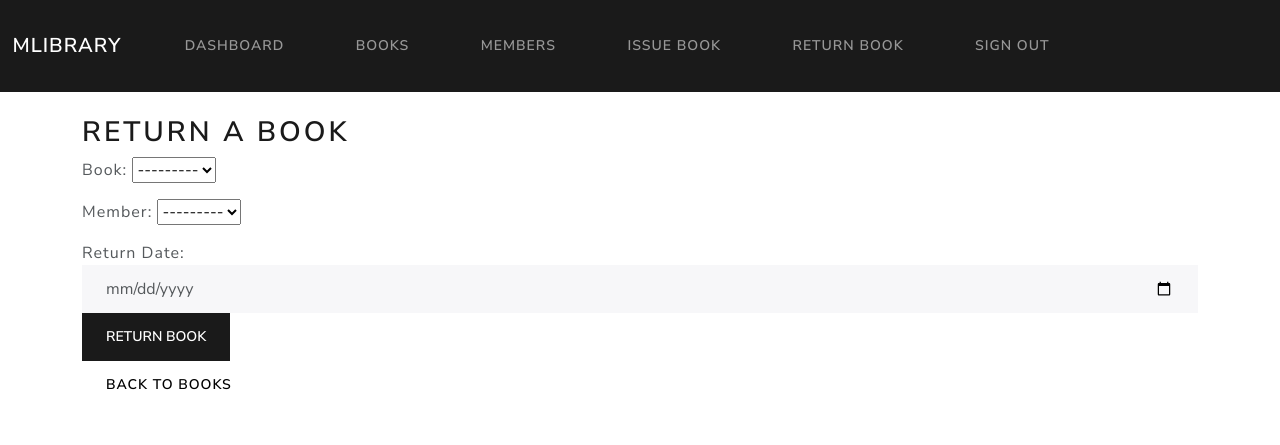
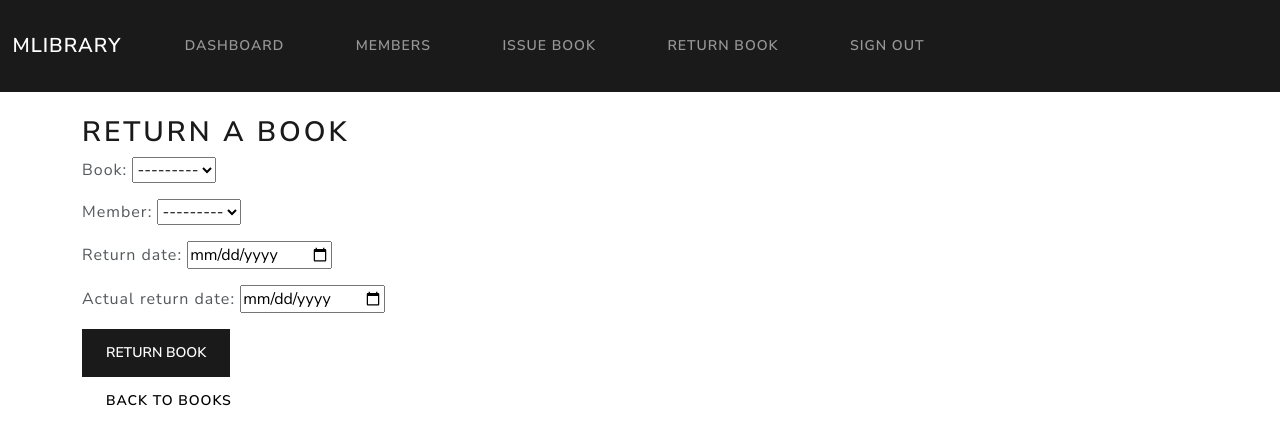
Before and after one commit to Nyae44/django-library-management, a Django app: page /transaction/return in a window 1280 px wide. Shown: the top 445 px of the page. Run offline with Django 4.2, Linux system fonts and the light colour scheme; the visitor is signed in with stand-in values (Sample User, id 1); data that the repository does not hold is empty.

Commit message:
feat: add issue and return book

```diff
--- a/main/forms.py
+++ b/main/forms.py
@@ -2,6 +2,7 @@
 from django import forms
 from django.contrib.auth.models import User
 from django.contrib.auth.forms import UserCreationForm
+from .models import Transaction
 
 class RegistrationForm(UserCreationForm):
     email = forms.EmailField(required=True, widget=forms.TextInput(attrs={'class': 'form-control'}))
@@ -14,3 +15,20 @@ class RegistrationForm(UserCreationForm):
             'password1': forms.PasswordInput(attrs={'class': 'form-control'}),
             'password2': forms.PasswordInput(attrs={'class': 'form-control'}),
         }
+
+class TransactionForm(forms.ModelForm):
+    class Meta:
+        model = Transaction
+        fields = ['book', 'member', 'return_date']
+        widgets = {
+            'return_date': forms.DateInput(attrs={'type': 'date'}),
+        }
+
+class ReturnBookForm(forms.ModelForm):
+    class Meta:
+        model = Transaction
+        fields = ['book', 'member', 'return_date','actual_return_date']
+        widgets = {
+            'return_date': forms.DateInput(attrs={'type': 'date'}),
+            'actual_return_date': forms.DateInput(attrs={'type': 'date'}),
+        }
--- a/main/templates/main/dashboard.html
+++ b/main/templates/main/dashboard.html
@@ -27,7 +27,7 @@
                 <td>{{book.quantity}}</td>
                 <td>{{book.rental_fee}}</td>
 
-                <td><a href="{% url 'book_update' book.id %}">Click here</a></td>
+                <td><a href="{% url 'book_detail' book.id %}">Click here</a></td>
             </tr>
             {% endfor %}
         {% endif %}
--- a/main/templates/main/issue-book.html
+++ b/main/templates/main/issue-book.html
@@ -10,5 +10,5 @@
         <button type="submit" class="btn btn-primary">Issue Book</button>
     </form>
 
-    <a href="{% url 'books' %}">Back to Books</a>
+    <a href="{% url 'dashboard' %}">Back to Books</a>
 {% endblock %}
--- a/main/templates/main/navbar.html
+++ b/main/templates/main/navbar.html
@@ -23,10 +23,6 @@
             {% if user.is_authenticated %}
                 <li class="nav-item">
                     <a class="nav-link" href="{% url "dashboard" %}">Dashboard</a>
-                </li>
-                &nbsp; &nbsp; &nbsp;
-                <li class="nav-item">
-                    <a class="nav-link" href="{% url 'books' %}">Books</a>
                 </li>
 
                 &nbsp; &nbsp; &nbsp;
--- a/main/templates/main/return-book.html
+++ b/main/templates/main/return-book.html
@@ -6,12 +6,6 @@
     <form method="post">
         {% csrf_token %}
         {{ form.as_p }}
-
-        <div class="form-group">
-            <label for="return_date">Return Date:</label>
-            <input type="date" name="return_date" class="form-control" required>
-        </div>
-
         <button type="submit" class="btn btn-primary">Return Book</button>
     </form>
 
--- a/main/urls.py
+++ b/main/urls.py
@@ -1,11 +1,11 @@
 from django.urls import path
-from .views import BookListView, BookCreateView, BookUpdateView, BookDeleteView, MemberListView,MemberCreateView, MemberUpdateView, MemberDeleteView, IssueBookView, ReturnBookView, WelcomePageView, DashboardView, LoginView, RegisterView,LogoutView
+from .views import BookDetailView, BookCreateView, BookUpdateView, BookDeleteView, MemberListView,MemberCreateView, MemberUpdateView, MemberDeleteView, IssueBookView, ReturnBookView, WelcomePageView, DashboardView, LoginView, RegisterView,LogoutView
 urlpatterns = [
 
     path('',WelcomePageView.as_view(),name='welcome'),
     path('dashboard/', DashboardView.as_view(), name='dashboard' ),
     # Books
-    path('books/', BookListView.as_view(), name='books'),
+    path('book/<int:pk>', BookDetailView.as_view(), name='book_detail'),
     path('books/add/', BookCreateView.as_view(), name='book_create'),
     path('books/<int:pk>/',BookUpdateView.as_view(), name='book_update'),
     path('books/<int:pk>/',BookDeleteView.as_view(), name='book_delete'),
--- a/main/views.py
+++ b/main/views.py
@@ -1,14 +1,14 @@
 from django.shortcuts import render,redirect
 from django.urls import reverse_lazy
-from django.views.generic import ListView, CreateView, UpdateView, DeleteView, TemplateView, FormView, View
+from django.views.generic import ListView, CreateView, UpdateView, DeleteView, DetailView,TemplateView, FormView, View
 from .models import Book, Member,Transaction
 from django.contrib.auth import authenticate, login, logout
 from django.contrib.auth.forms import AuthenticationForm
-from .forms import RegistrationForm
+from .forms import RegistrationForm, TransactionForm, ReturnBookForm
 from django.contrib.auth.decorators import login_required
 from django.utils.decorators import method_decorator
 from django.utils import timezone
-from datetime import timedelta
+from datetime import datetime
 
 # Create your views here.
 
@@ -55,10 +55,10 @@ class DashboardView(ListView):
     context_object_name = 'books'
 
 @method_decorator(login_required(login_url='login'),name='dispatch')
-class BookListView(ListView):
+class BookDetailView(DetailView):
     model = Book
     template_name = 'main/view-book.html'
-    context_object_name = 'books'
+    context_object_name = 'book'
 
 @method_decorator(login_required(login_url='login'),name='dispatch')
 class BookCreateView(CreateView):
@@ -71,8 +71,10 @@ class BookCreateView(CreateView):
 class BookUpdateView(UpdateView):
     model = Book
     template_name = 'main/update-book.html'
-    fields = ['title', 'author', 'quantity', 'rental_fee']
-    success_url = reverse_lazy('books')
+    fields = ['title', 'author', 'quantity', 'total_quantity','rental_fee']
+
+    def get_success_url(self):
+        return reverse_lazy('book_detail', kwargs={'pk':self.object.pk})
 
 @method_decorator(login_required(login_url='login'),name='dispatch')
 class BookDeleteView(DeleteView):
@@ -112,35 +114,67 @@ class MemberDeleteView(DeleteView):
 
 # Transactions
 # Issue books
-@method_decorator(login_required(login_url='login'),name='dispatch')
+@method_decorator(login_required(login_url='login'), name='dispatch')
 class IssueBookView(CreateView):
     model = Transaction
     template_name = 'main/issue-book.html'
-    fields = ['book', 'member']
+    form_class = TransactionForm
+    # fields = ['book', 'member', 'return_date']
 
     def form_valid(self, form):
         transaction = form.save(commit=False)
+        transaction.issue_date = timezone.now()  # Set issue_date automatically
+
+        # Convert issue_date to date
+        if isinstance(transaction.issue_date, datetime):
+            issue_date = transaction.issue_date.date()
+        else:
+            issue_date = transaction.issue_date
+
         if transaction.book.quantity > 0:
+            # Reduce the quantity of the book
             transaction.book.quantity -= 1
             transaction.book.save()
 
-            # Calculate rental_fees based on rental duration
-            rental_duration = (transaction.return_date - transaction.issue_date).days
-            transaction.rental_fees_charged = rental_duration * transaction.book.rental_fee # daily rental fee
+            # Validate return_date and calculate rental fees
+            if transaction.return_date:
+                # Convert return_date to date if it's a datetime object
+                if isinstance(transaction.return_date, datetime):
+                    return_date = transaction.return_date.date()
+                else:
+                    return_date = transaction.return_date
+
+                rental_duration = (return_date - issue_date).days
+
+                if rental_duration >= 0:
+                    transaction.rental_fees_charged = rental_duration * transaction.book.rental_fee
+                else:
+                    # Return date is earlier than issue date
+                    form.add_error('return_date', 'Return date cannot be earlier than issue date.')
+                    return self.form_invalid(form)
+            else:
+                # Return date is missing
+                form.add_error('return_date', 'Return date is required.')
+                return self.form_invalid(form)
+
             transaction.save()
             return super().form_valid(form)
         else:
-            form.add_error(None, 'This book is not available')
+            # Book is not available
+            form.add_error('book', 'This book is not available.')
             return self.form_invalid(form)
+
     def get_success_url(self):
-        return reverse_lazy('books')
+        return reverse_lazy('dashboard')
+
 
 # Return books
 @method_decorator(login_required(login_url='login'),name='dispatch')
 class ReturnBookView(CreateView):
     model = Transaction
     template_name = 'main/return-book.html'
-    fields = ['book', 'member']
+    form_class = ReturnBookForm
+    # fields = ['book', 'member']
 
     def form_valid(self, form):
         transaction = Transaction.objects.filter(
@@ -185,4 +219,4 @@ class ReturnBookView(CreateView):
             return self.form_invalid(form)
 
     def get_success_url(self):
-        return reverse_lazy('books')
+        return reverse_lazy('dashboard')
```
Also changed, not shown: main/templates/main/view-book.html (+6 -11 lines).
